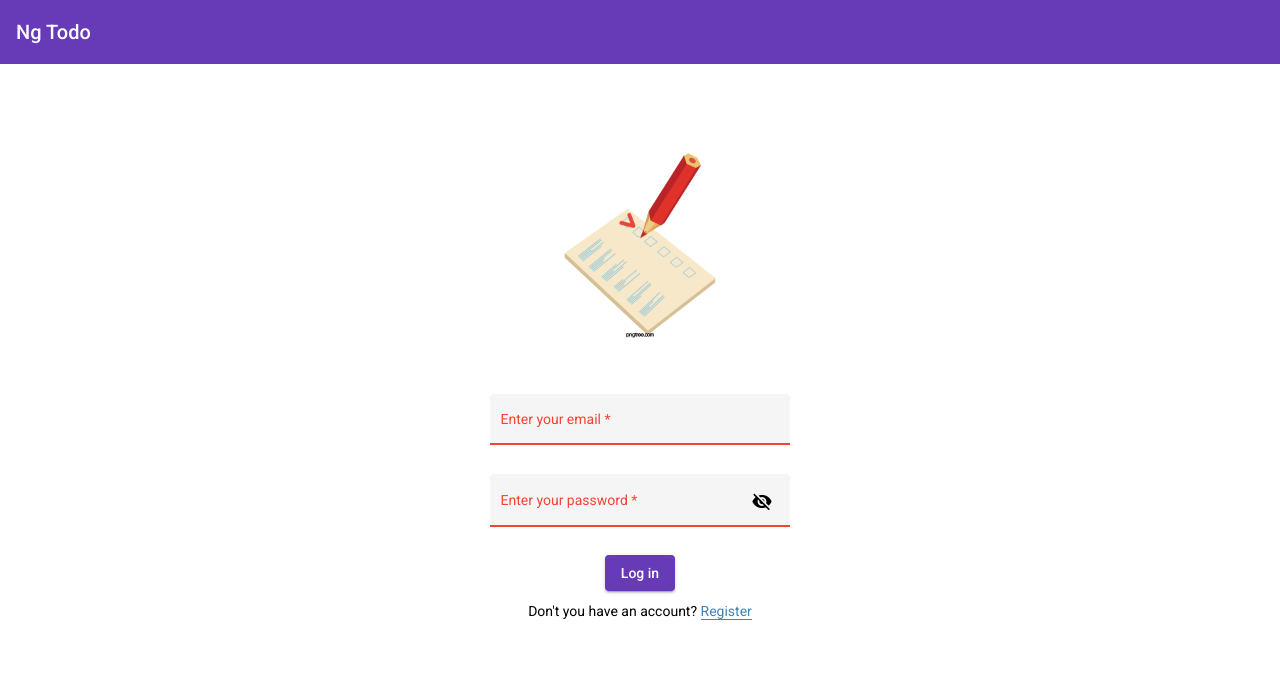
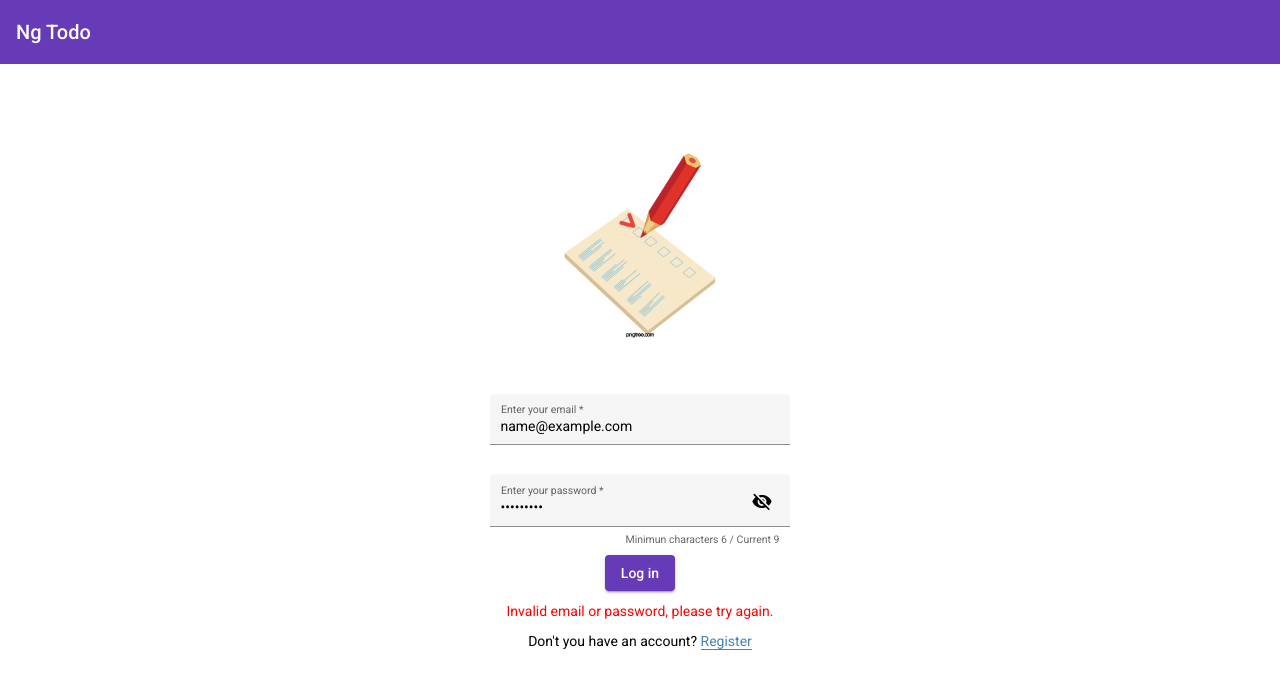
Before and after one commit to franco148/todo-app-training, an Angular app in the folder todo-frontend/: page /login in a window 1280 px wide. Both pictures are taken after typing "name@example.com", "Sample123" into the empty fields and a click on the button "Log in". Shown: the top 688 px of the page. Built offline with nearby package versions, Linux system fonts and the light colour scheme; no server answers; what ngx-material-timepicker would draw is missing.

Commit message:
todo-app-frontend-implementation: Fixed issues regarding to login process

```diff
--- a/todo-frontend/src/app/app-routing.module.ts
+++ b/todo-frontend/src/app/app-routing.module.ts
@@ -2,9 +2,10 @@ import { NgModule } from '@angular/core';
 import { Routes, RouterModule } from "@angular/router";
 import { TaskListComponent } from './components/task-list/task-list.component';
 import { UserAccountComponent } from './components/user-account/user-account.component';
+import { AuthGuard } from './services/auth.guard';
 
 const routes: Routes = [
-  { path: '', component: TaskListComponent },
+  { path: '', component: TaskListComponent, canActivate: [AuthGuard] },
   { path: 'login', component: UserAccountComponent }
 ];
 
--- a/todo-frontend/src/app/components/user-account/user-account.component.css
+++ b/todo-frontend/src/app/components/user-account/user-account.component.css
@@ -19,3 +19,9 @@ mat-form-field {
 img {
   width: 200px;
 }
+
+.login-error-message {
+  /* width: 300px; */
+  color: red;
+  font: bold;
+}
--- a/todo-frontend/src/app/components/user-account/user-account.component.html
+++ b/todo-frontend/src/app/components/user-account/user-account.component.html
@@ -16,20 +16,25 @@
         type="email"
         placeholder="user@example.com"
         formControlName="email">
+      <mat-error *ngIf="accountForm.controls.email.errors?.required">Email Address is a required field</mat-error>
+      <mat-error *ngIf="accountForm.controls.email.errors?.email">It is not a valid email address</mat-error>
     </mat-form-field>
 
     <mat-form-field appearance="fill">
       <mat-label>Enter your password</mat-label>
       <input
-        matInput
+        matInput #passInput
         [type]="hidePassword ? 'password' : 'text'"
         formControlName="password">
-      <button mat-icon-button matSuffix
-              (click)="hide = !hidePassword"
-              [attr.aria-label]="'Hide password'"
-              [attr.aria-pressed]="hidePassword">
+      <a mat-icon-button matSuffix
+         (click)="hidePassword = !hidePassword"
+         [attr.aria-label]="'Hide password'"
+         [attr.aria-pressed]="hidePassword">
         <mat-icon>{{hidePassword ? 'visibility_off' : 'visibility'}}</mat-icon>
-      </button>
+      </a>
+      <mat-hint align="end">Minimun characters 6 / Current {{passInput.value?.length || 0}}</mat-hint>
+      <mat-error *ngIf="accountForm.controls.password.errors?.required">Password is required field</mat-error>
+      <mat-error *ngIf="accountForm.controls.password.errors?.minlength">Password should contain at least 6 characters</mat-error>
     </mat-form-field>
 
     <button
@@ -39,10 +44,14 @@
       color="primary">Register</button>
 
     <button
-    *ngIf="isLoginOperation"
+      *ngIf="isLoginOperation"
       type="submit"
       mat-raised-button
       color="primary">Log in</button>
+
+    <mat-label *ngIf="loginErrorMessage" class="login-error-message">
+      {{loginErrorMessage}}
+    </mat-label>
 
     <mat-label *ngIf="isLoginOperation">Don't you have an account?
       <a class="login-component-links" (click)="changeOperation()">Register</a>
--- a/todo-frontend/src/app/components/user-account/user-account.component.ts
+++ b/todo-frontend/src/app/components/user-account/user-account.component.ts
@@ -45,7 +45,7 @@ export class UserAccountComponent implements OnInit, OnDestroy {
       });
     }
 
-    this.cleanComponent();
+    // this.cleanComponent();
   }
 
   changeOperation() {
--- a/todo-frontend/src/app/services/user.service.ts
+++ b/todo-frontend/src/app/services/user.service.ts
@@ -37,6 +37,7 @@ export class UserService {
       localStorage.setItem('todo-auth-token', authResponse.token);
       localStorage.setItem('todo-auth-user', JSON.stringify(authResponse.user));
 
+      this.redirectEvent(authResponse.user, '');
     },
     authError => {
       // console.log('An error ocurred in Login process ', authError);
```
